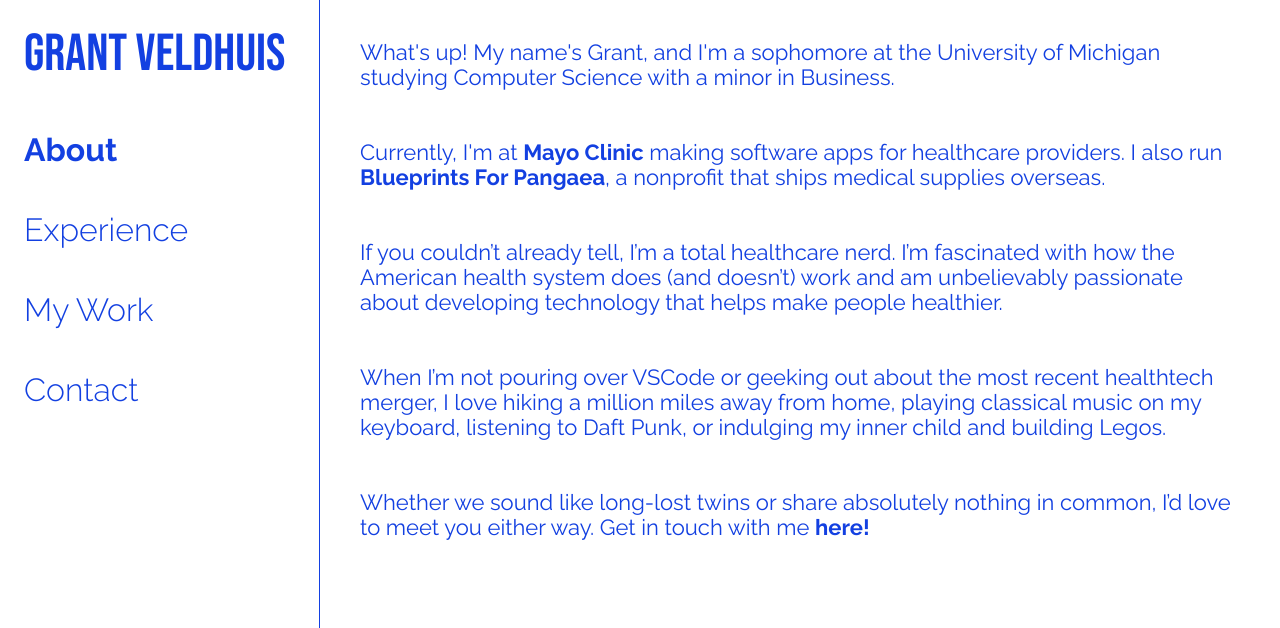
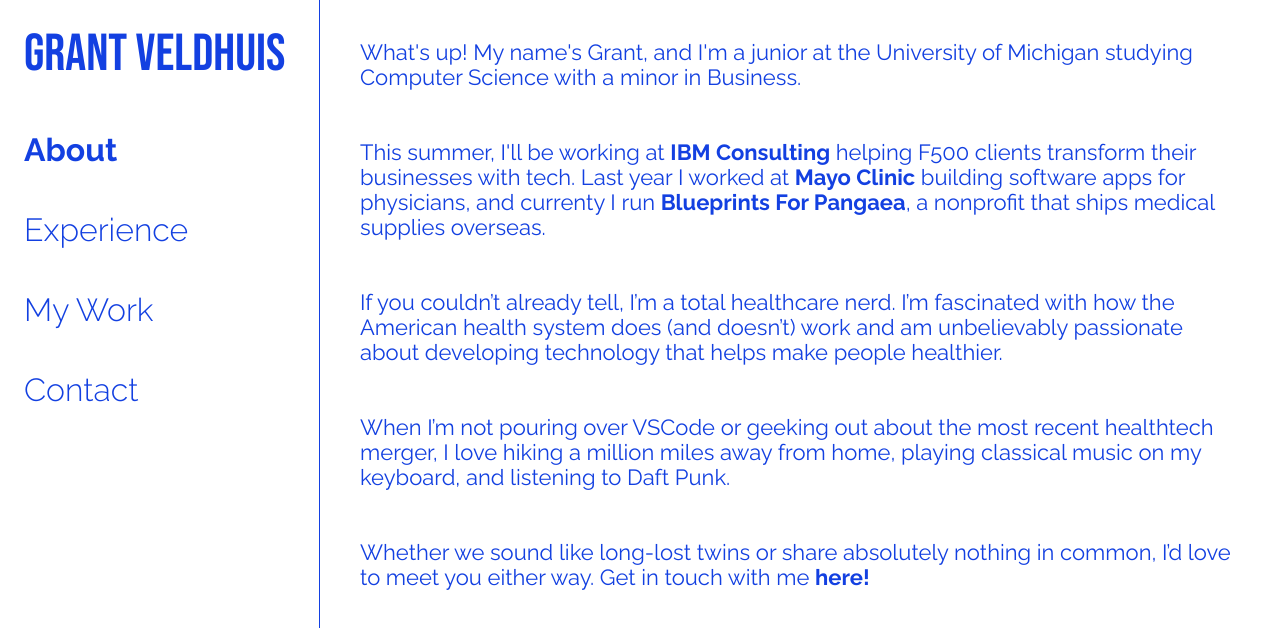
Before and after one commit to gveldhuis/gveldhuis.github.io, a React (Create React App) app: page / in a window 1280 px wide. Shown: the top 628 px of the page. Built offline with nearby package versions, Linux system fonts and the light colour scheme.

Commit message:
Changed intro page

```diff
--- a/src/components/AboutMe/AboutMe.js
+++ b/src/components/AboutMe/AboutMe.js
@@ -7,13 +7,13 @@ export class AboutMe extends React.Component {
     render() {
         return (
                 <div className="AboutMe" id="">
-                    <p>What's up! My name's Grant, and I'm a sophomore at the University of Michigan studying Computer Science with a minor in Business.</p>
+                    <p>What's up! My name's Grant, and I'm a junior at the University of Michigan studying Computer Science with a minor in Business.</p>
                     <br></br><br></br>
-                    <p>Currently, I'm at <b><a href="https://www.mayoclinic.org/about-mayo-clinic/quality/top-ranked">Mayo Clinic</a></b> making software apps for healthcare providers. I also run <b><a href="https://www.blueprintsforpangaea.org">Blueprints For Pangaea</a></b>, a nonprofit that ships medical supplies overseas.</p>
+                    <p>This summer, I'll be working at <b><a href="https://www.ibm.com/consulting/">IBM Consulting</a></b> helping F500 clients transform their businesses with tech. Last year I worked at <b><a href="https://www.mayoclinic.org/about-mayo-clinic/quality/top-ranked">Mayo Clinic</a></b> building software apps for physicians, and currenty I run <b><a href="https://www.blueprintsforpangaea.org">Blueprints For Pangaea</a></b>, a nonprofit that ships medical supplies overseas.</p>
                     <br></br><br></br>
                     <p>If you couldn’t already tell, I’m a total healthcare nerd. I’m fascinated with how the American health system does (and doesn’t) work and am unbelievably passionate about developing technology that helps make people healthier.</p>
                     <br></br><br></br>
-                    <p>When I’m not pouring over VSCode or geeking out about the most recent healthtech merger, I love hiking a million miles away from home, playing classical music on my keyboard, listening to Daft Punk, or indulging my inner child and building Legos.</p>
+                    <p>When I’m not pouring over VSCode or geeking out about the most recent healthtech merger, I love hiking a million miles away from home, playing classical music on my keyboard, and listening to Daft Punk.</p>
                     <br></br><br></br>
                     <p>Whether we sound like long-lost twins or share absolutely nothing in common, I’d love to meet you either way. Get in touch with me <b><Link to='/contact' id='contact'>here!</Link></b></p>
                 </div>
```
Also changed, not shown: src/components/Experience/IBMLogo.png (added), 1 other file (tests, documents, lock files or other folders).
